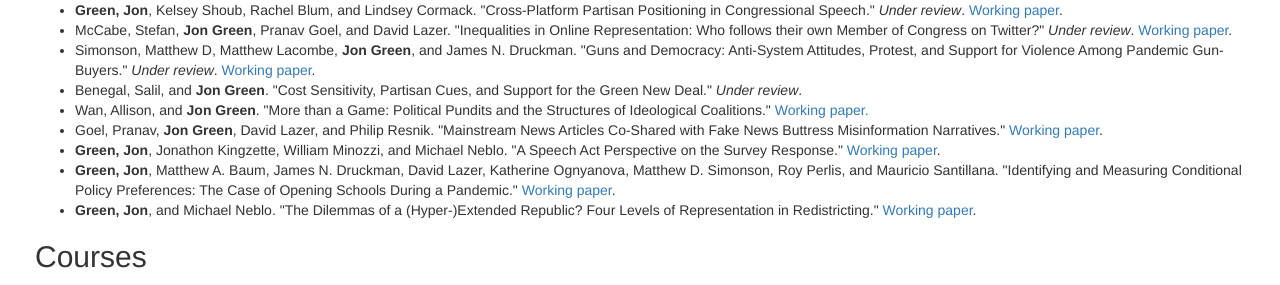
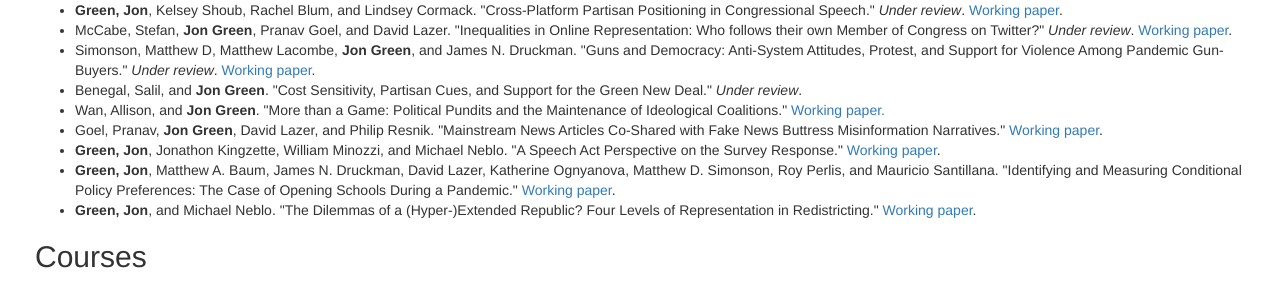
Before and after one commit to jgreen4919/jgreen4919.github.io, a Jekyll site: the page index.html, which Jekyll copies as it is, in a window 1280 px wide. Shown: the part 1900-2185 px from the top of the page. Built offline with Jekyll 4.4.1, drawn with Linux system fonts in a browser that asks for light colours.

Commit message:
inf title

```diff
--- a/index.html
+++ b/index.html
@@ -78,7 +78,7 @@
       <li>McCabe, Stefan, <strong>Jon Green</strong>, Pranav Goel, and David Lazer. "Inequalities in Online Representation: Who follows their own Member of Congress on Twitter?" <i>Under review</i>. <a href="https://osf.io/x4d6n">Working paper</a>.</li>
       <li>Simonson, Matthew D, Matthew Lacombe, <strong>Jon Green</strong>, and James N. Druckman. "Guns and Democracy: Anti-System Attitudes, Protest, and Support for Violence Among Pandemic Gun-Buyers." <i>Under review</i>. <a href="'https://www.ipr.northwestern.edu/our-work/working-papers/2022/wp-22-37.html">Working paper</a>.</li>
       <li>Benegal, Salil, and <strong>Jon Green</strong>. "Cost Sensitivity, Partisan Cues, and Support for the Green New Deal." <i>Under review</i>.</li>
-      <li>Wan, Allison, and <strong>Jon Green</strong>. "More than a Game: Political Pundits and the Structures of Ideological Coalitions." <a href="https://osf.io/ewg2d">Working paper.</a></li>
+      <li>Wan, Allison, and <strong>Jon Green</strong>. "More than a Game: Political Pundits and the Maintenance of Ideological Coalitions." <a href="https://osf.io/ewg2d">Working paper.</a></li>
      <li>Goel, Pranav, <strong>Jon Green</strong>, David Lazer, and Philip Resnik. "Mainstream News Articles Co-Shared with Fake News Buttress Misinformation Narratives." <a href="https://arxiv.org/abs/2308.06459">Working paper</a>.</li>
      <li> <strong>Green, Jon</strong>, Jonathon Kingzette, William Minozzi, and Michael Neblo. "A Speech Act Perspective on the Survey Response." <a href="https://osf.io/54ysv/">Working paper</a>.</li>
       <li> <strong>Green, Jon</strong>, Matthew A. Baum, James N. Druckman, David Lazer, Katherine Ognyanova, Matthew D. Simonson, Roy Perlis, and Mauricio Santillana. "Identifying and Measuring Conditional Policy Preferences: The Case of Opening Schools During a Pandemic." <a href="https://osf.io/zsh8u/">Working paper</a>.</li>
```
Also changed, not shown: 4 other files.
